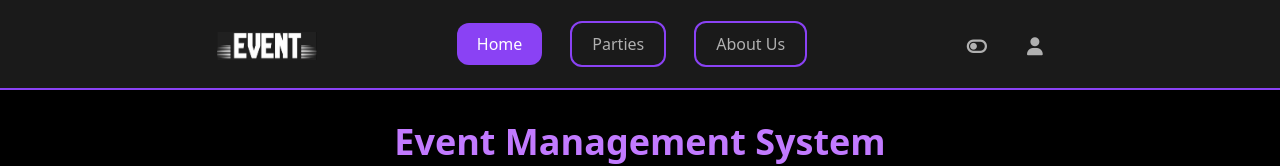
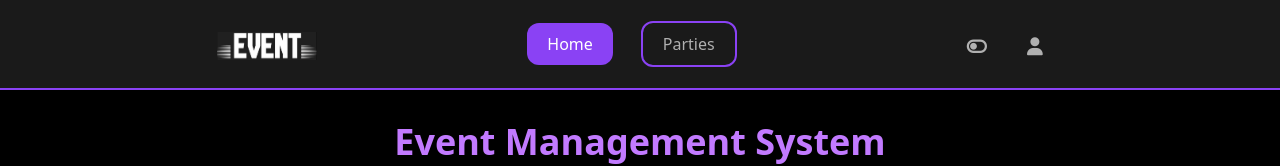
Before and after one commit to PopovicJovan/Event-Managment-System-coinis25, a React (Vite) app: page / in a window 1280 px wide. Shown: the top 166 px of the page. Built offline with nearby package versions, Linux system fonts and the light colour scheme; no server answers.

Commit message:
navbar reversed changes

```diff
--- a/src/components/navbar.jsx
+++ b/src/components/navbar.jsx
@@ -58,18 +58,7 @@ export const NavbarComponent = () => {
                 Parties
               </NavLink>
             </li>
-            <li className="inline">
-              <NavLink
-                className={({ isActive }) =>
-                  isActive
-                    ? "active-nav nav-item rounded-xl"
-                    : "inactive-nav nav-item rounded-xl"
-                }
-                to="/about"
-              >
-                About Us
-              </NavLink>
-            </li>
+
           </ul>
           <ul>
             <li className="inline text-lg">
```
